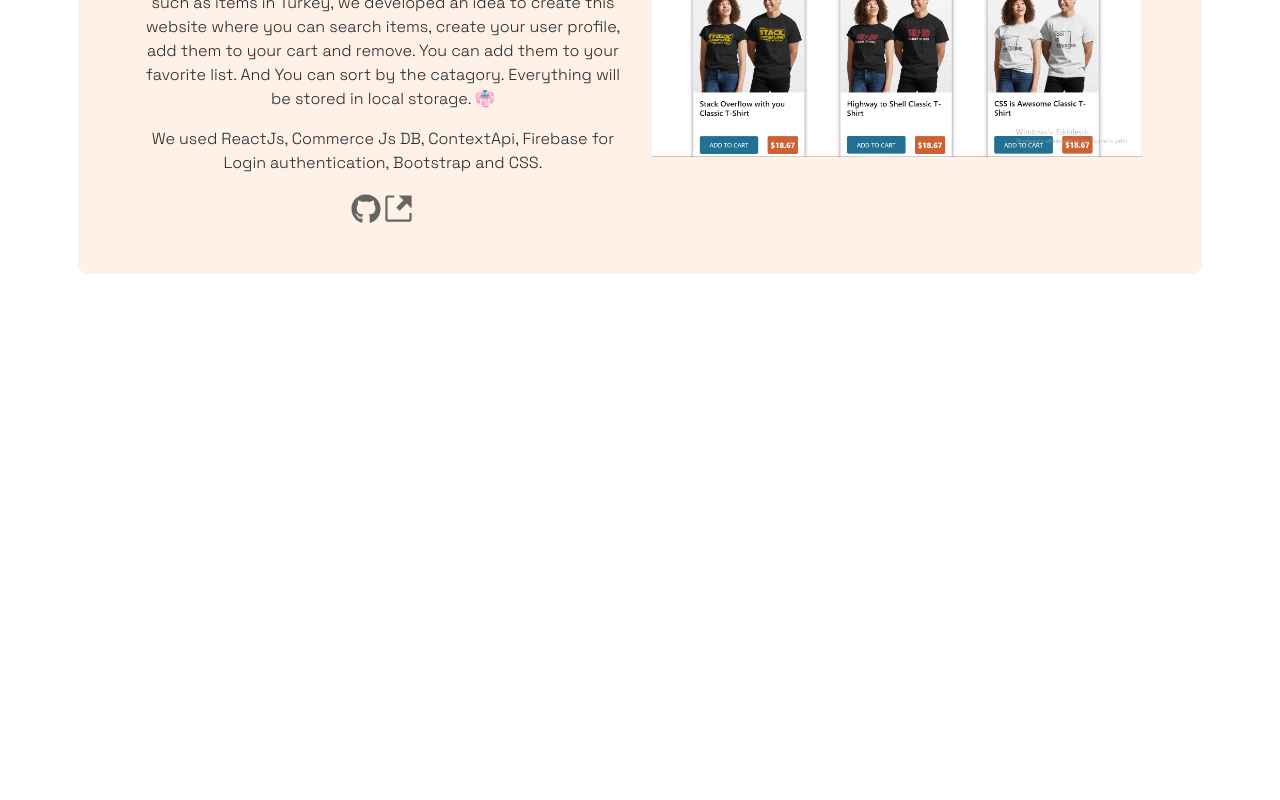
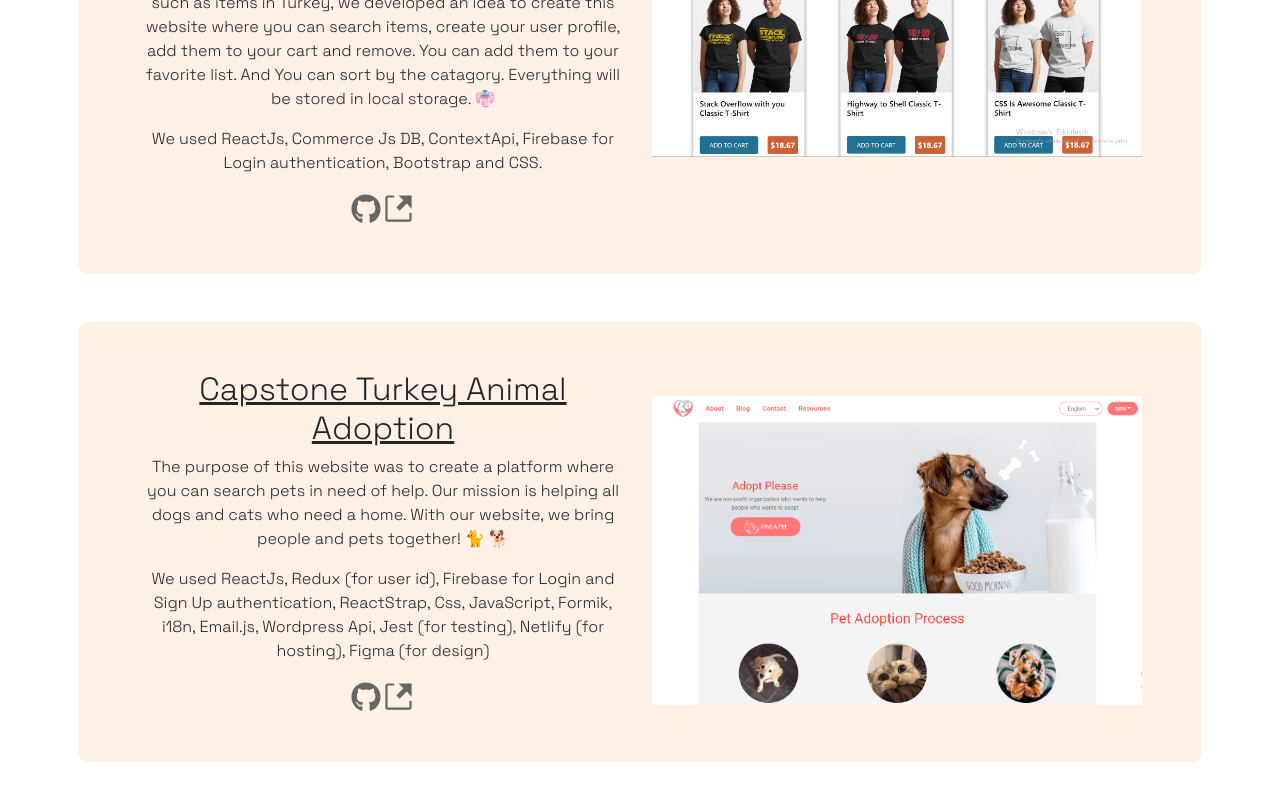
Before and after one commit to ayse8888/portfolio, a React (Create React App) app: page /projects in a window 1280 px wide. Shown: the part 2143-2943 px from the top of the page. Before the commit the page ends 2513 px from the top, so only its background shows below. Built offline with nearby package versions, Linux system fonts and the light colour scheme.

Commit message:
casptone added

```diff
--- a/src/pages/Projects/Projects.js
+++ b/src/pages/Projects/Projects.js
@@ -5,6 +5,7 @@ import movieproject from "../../img/movieproject.png";
 import portfolio from "../../img/portfolio.png";
 import ds from "../../img/ds.png";
 import board from "../../img/board.png";
+import animal from "../../img/animal.png";
 import "./Projects.css"
 import { FaGithub } from "react-icons/fa";
 import { GoLinkExternal } from "react-icons/go";
@@ -141,6 +142,32 @@ const Projects = () => {
             </Col>
           </Row>
         </Col>
+        <Col sm={12}>
+          <Row className="section">
+            <Col sm={6}>
+              <h2>Capstone Turkey Animal Adoption</h2>
+              <p>
+                The purpose of this website was to create a platform where you can search pets in need of help.
+                Our mission is helping all dogs and cats who need a home.
+                With our website, we bring people and pets together! 🐈 🐕
+              </p>
+              <p>
+                We used ReactJs, Redux (for user id), Firebase for Login and Sign Up authentication,
+                ReactStrap, Css, JavaScript, Formik, i18n, Email.js, Wordpress Api, Jest (for testing),
+                Netlify (for hosting), Figma (for design)
+              </p>
+              <a href="https://github.com/ReCoded-Org/capstone-turkey-animal-adoption" target="_blank">
+                <FaGithub size={30}/>
+              </a>
+              <a href="https://capstone-turkey-animal-adoption.netlify.app/" target="_blank">
+                <GoLinkExternal size={35}/>
+              </a>
+            </Col>
+            <Col sm={6}>
+              <img src={animal} className="w-100 madlibs"/>
+            </Col>
+          </Row>
+        </Col>
       </Row>
     </Container>
   );
```
Also changed, not shown: src/img/animal.png (added).
